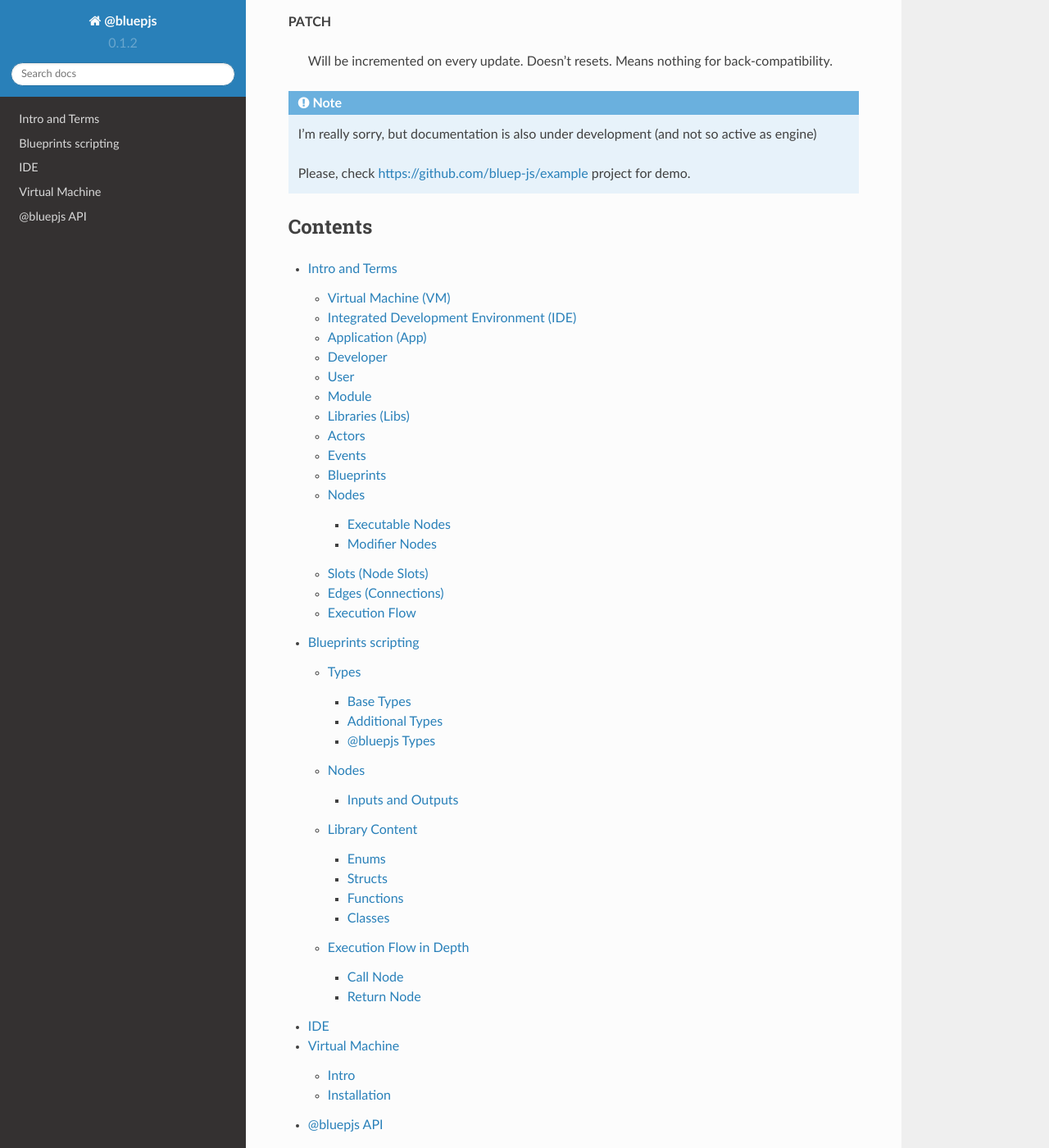
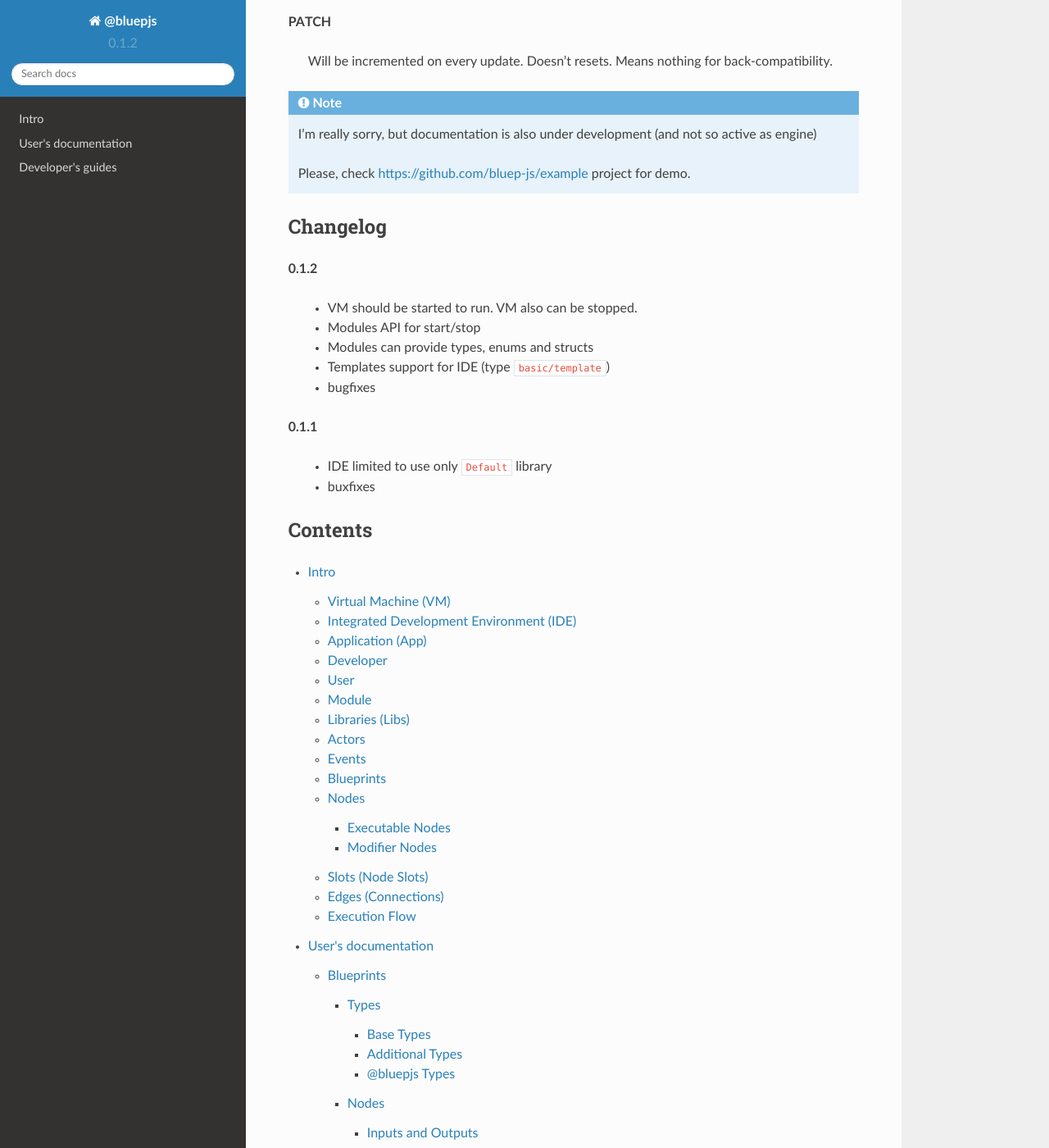
Before and after one commit to bluep-js/docs, a Sphinx documentation site: the page built from docs/source/index.rst, in a window 1280 px wide and 1400 px high, scrolled down 1215 px. Shown: the whole window at 82% size. Built offline with Sphinx 7.4.7 and the Read the Docs theme 2.0.0, drawn with Linux system fonts in a browser that asks for light colours; some of the changed text lies outside the part shown.

Commit message:
savepoint

```diff
--- a/docs/source/dev.rst
+++ b/docs/source/dev.rst
@@ -1,13 +1,6 @@
 @bluepjs API
 ============
 
-Virtual Machine
----------------
+.. toctree::
 
-Virtual Machine class:
-
-.. js:autoclass:: Vm
-   :members:
-
-Node
-----
+   Virtual Machine Class <./dev/api.rst>
--- /dev/null
+++ b/docs/source/dev/api.rst
@@ -0,0 +1,10 @@
+Virtual Machine
+===============
+
+Virtual Machine class:
+
+.. js:autoclass:: Vm
+   :members:
+
+Node
+----
--- a/docs/source/index.rst
+++ b/docs/source/index.rst
@@ -41,13 +41,27 @@
 
    Please, check https://github.com/bluep-js/example project for demo.
 
+Changelog
+---------
+
+**0.1.2**
+
+  * VM should be started to run. VM also can be stopped.
+  * Modules API for start/stop
+  * Modules can provide types, enums and structs
+  * Templates support for IDE (type ``basic/template``)
+  * bugfixes
+
+**0.1.1**
+
+  * IDE limited to use only ``Default`` library
+  * buxfixes
+
 Contents
 --------
 
 .. toctree::
 
-   intro
-   blueprint
-   ide
-   vm
-   dev
+   Intro <intro.rst>
+   User's documentation <user.rst>
+   Developer's guides <dev.rst>
--- /dev/null
+++ b/docs/source/user.rst
@@ -0,0 +1,8 @@
+@bluepjs User's documentation
+=============================
+
+.. toctree::
+
+   Blueprints <./user/blueprint.rst>
+   IDE <./user/ide.rst>
+   VM <./user/vm.rst>
```
Also changed, not shown: docs/source/user/blueprint.rst (renamed from docs/source/blueprint.rst), docs/source/user/ide.rst (renamed from docs/source/ide.rst), docs/source/user/vm.rst (renamed from docs/source/vm.rst).
